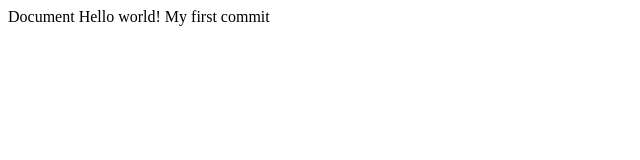
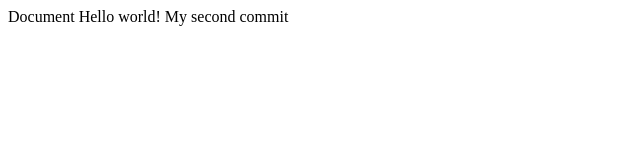
Before and after one commit to roman-senchuk/irpinit, a plain HTML site: page index.html in a window 1280 px wide. Shown: the full height of the page, 0-640 px from the left. Drawn offline with Linux system fonts and the light colour scheme.

Commit message:
Second commit

```diff
--- a/index.html
+++ b/index.html
@@ -8,6 +8,6 @@
   <title>Document</title>
 </head>
 <body>
-  Hello world! My first commit
+  Hello world! My second commit
 </body>
 </html>
```
